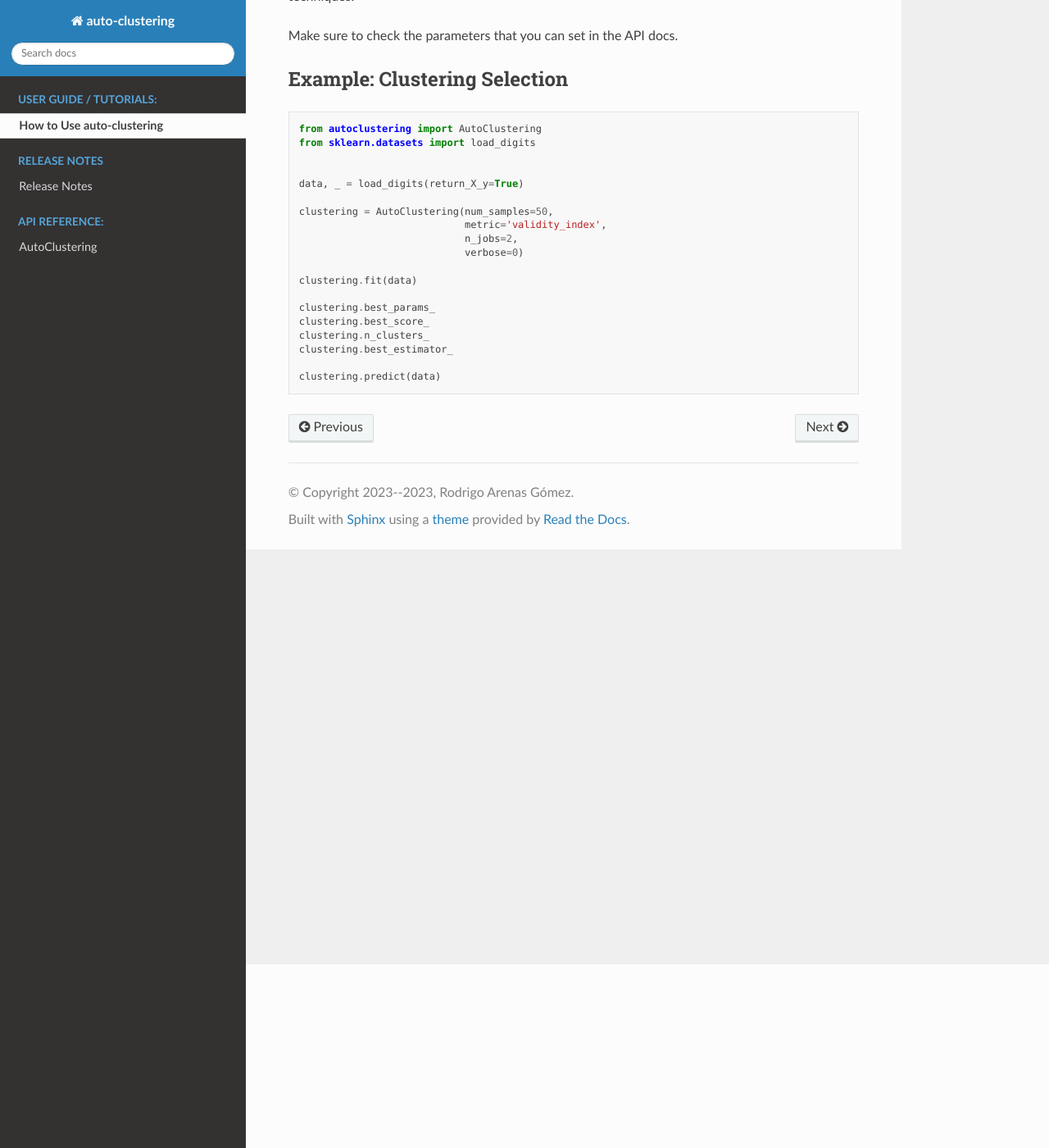
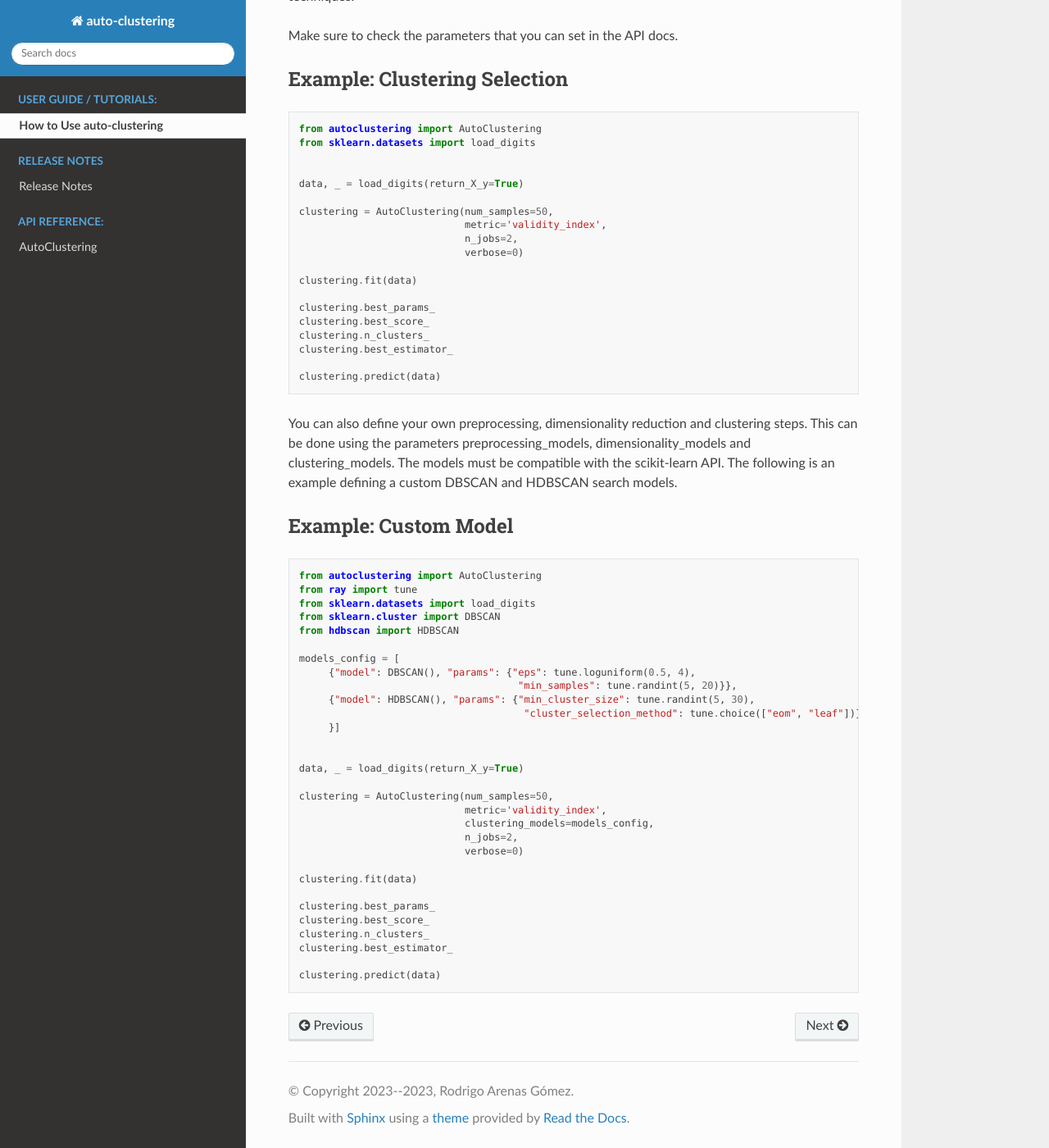
Before and after one commit to rodrigo-arenas/auto-clustering, a Sphinx documentation site: the page built from docs/tutorials/basic_usage.rst, in a window 1280 px wide and 1400 px high, scrolled down 224 px. Shown: the whole window at 82% size. Built offline with Sphinx 7.4.7 and the Read the Docs theme 2.0.0, drawn with Linux system fonts in a browser that asks for light colours; the version number could not be read and is left out.

Commit message:
enable custom pipelines

```diff
--- a/docs/api/autoclustering.rst
+++ b/docs/api/autoclustering.rst
@@ -6,7 +6,7 @@ AutoClustering
 .. autosummary:: AutoClustering
    AutoClustering.fit
    AutoClustering.predict
-   AutoClustering.AutoClustering.predict_predict
+   AutoClustering.fit_predict
 
 
 .. autoclass:: autoclustering.AutoClustering
--- a/docs/release_notes.rst
+++ b/docs/release_notes.rst
@@ -15,3 +15,4 @@ Features:
 * Pipelines selection using ray-tune, Optuna
 * Optimize for metrics as 'validity_index', 'davies_bouldin', 'silhouette', 'calinski_harabasz'
 * Pipelines composition from preprocessing, dimensionality reduction and clustering algorithms
+* Enable custom preprocessing, dimensionality reduction and clustering algorithms pipelines
--- a/docs/tutorials/basic_usage.rst
+++ b/docs/tutorials/basic_usage.rst
@@ -31,3 +31,44 @@ Example: Clustering Selection
    clustering.best_estimator_
 
    clustering.predict(data)
+
+You can also define your own preprocessing, dimensionality reduction and clustering steps.
+This can be done using the parameters preprocessing_models, dimensionality_models and clustering_models.
+The models must be compatible with the scikit-learn API.
+The following is an example defining a custom DBSCAN and HDBSCAN search models.
+
+Example: Custom Model
+#####################
+
+.. code-block:: python
+
+   from autoclustering import AutoClustering
+   from ray import tune
+   from sklearn.datasets import load_digits
+   from sklearn.cluster import DBSCAN
+   from hdbscan import HDBSCAN
+
+   models_config = [
+        {"model": DBSCAN(), "params": {"eps": tune.loguniform(0.5, 4),
+                                        "min_samples": tune.randint(5, 20)}},
+        {"model": HDBSCAN(), "params": {"min_cluster_size": tune.randint(5, 30),
+                                         "cluster_selection_method": tune.choice(["eom", "leaf"])}
+        }]
+
+
+   data, _ = load_digits(return_X_y=True)
+
+   clustering = AutoClustering(num_samples=50,
+                               metric='validity_index',
+                               clustering_models=models_config,
+                               n_jobs=2,
+                               verbose=0)
+
+   clustering.fit(data)
+
+   clustering.best_params_
+   clustering.best_score_
+   clustering.n_clusters_
+   clustering.best_estimator_
+
+   clustering.predict(data)
```
Also changed, not shown: 2 other files.
